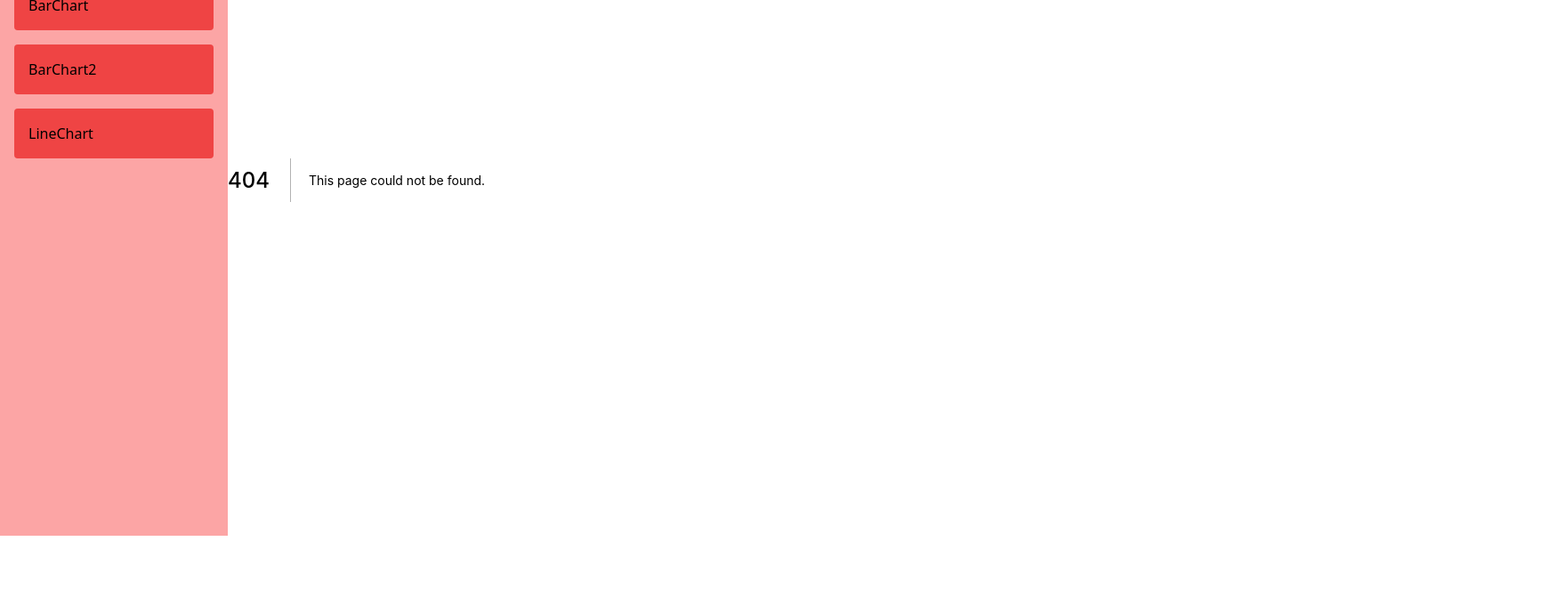
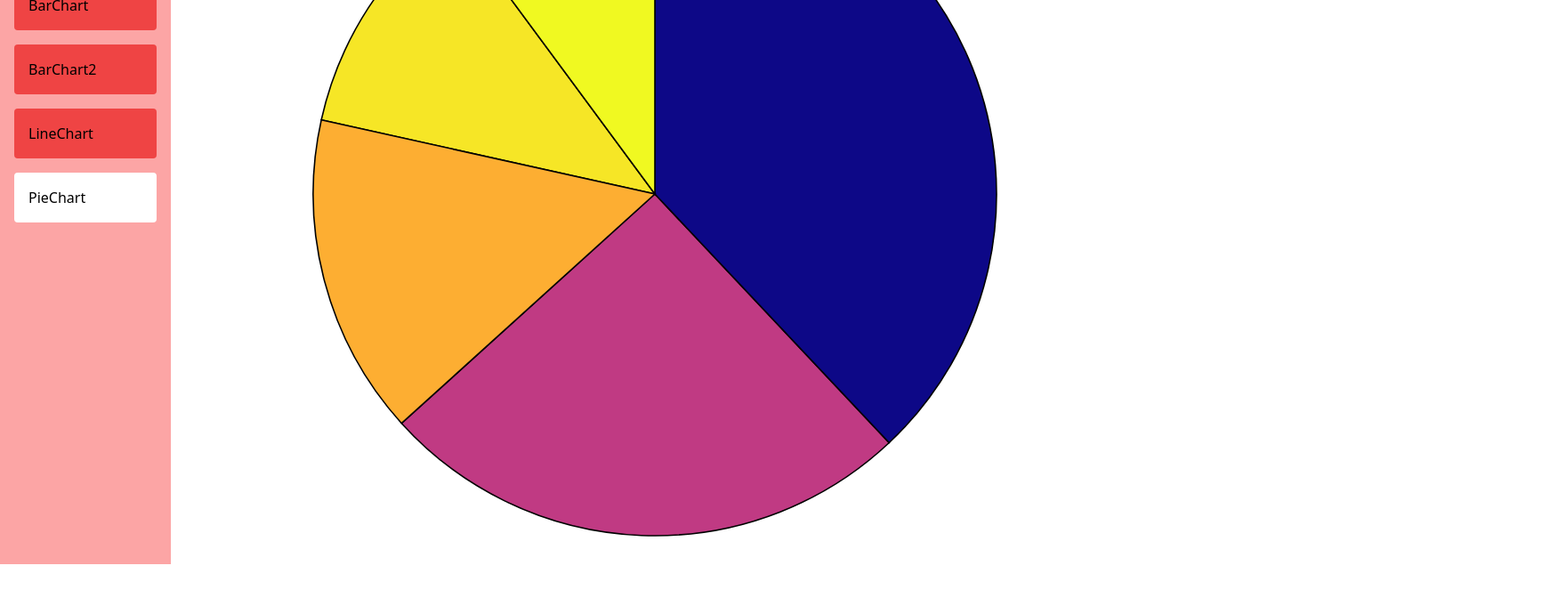
Before and after one commit to arkc1009/tour-diary, a Next.js app: page /pie in a window 1280 px wide. Before the commit this address had no page. Shown: the part 198-870 px from the top of the page at 89% size, 1760 px wide, since content can reach past the window. Before the commit the page ends 800 px from the top, so only its background shows below. Built offline with nearby package versions, Linux system fonts and the light colour scheme.

Commit message:
feat: add PieChart Practice

```diff
--- /dev/null
+++ b/components/charts/PieChart.tsx
@@ -0,0 +1,46 @@
+import { arc, interpolatePlasma, max, min, pie, scaleLinear, select } from 'd3';
+import React, { useEffect, useRef } from 'react';
+import useParseSize from '../../libs/useParseSize';
+import ChartBaseProps from './chartProps';
+
+const PieChart: React.FC<ChartBaseProps<number>> = ({
+  width,
+  height,
+  data
+}) => {
+  const [_width, _height] = useParseSize({ width, height });
+
+  const svgRef = useRef<SVGSVGElement>(null);
+  const radius = Math.min(_width, _height) / 2;
+
+  useEffect(() => {
+    const svg = select(svgRef.current);
+    const myPie = pie<number>().value((d) => d);
+    const myArc = arc().innerRadius(0).outerRadius(radius);
+
+    const colors = scaleLinear()
+      .domain([Number(min(data)), Number(max(data))])
+      .range([1, 0]);
+
+    svg
+      .attr('transform', `translate(${_width / 2}, ${_height / 2})`)
+      .selectAll('path')
+      .data(myPie(data))
+      .join('path')
+      .attr('d', myArc as any)
+      .attr('fill', (d) => interpolatePlasma(colors(d.data)))
+      .attr('stroke', 'black')
+      .attr('stroke-width', '0.1rem');
+  }, [data, radius, _width, _height]);
+
+  return (
+    <svg
+      ref={svgRef}
+      width={_width}
+      height={_height}
+      className='overflow-visible'
+    />
+  );
+};
+
+export default PieChart;
--- a/components/layout.tsx
+++ b/components/layout.tsx
@@ -16,7 +16,8 @@ const Layout: React.FC = ({ children }) => {
       { href: '/about', title: 'about' },
       { href: '/barChart', title: 'BarChart' },
       { href: '/barChart2', title: 'BarChart2' },
-      { href: '/line', title: 'LineChart' }
+      { href: '/line', title: 'LineChart' },
+      { href: '/pie', title: 'PieChart' }
     ],
     []
   );
--- /dev/null
+++ b/pages/pie.tsx
@@ -0,0 +1,15 @@
+import React, { useState } from 'react';
+import { NextPage } from 'next';
+import PieChart from '../components/charts/PieChart';
+
+const Pie: NextPage = () => {
+  const [data] = useState([9, 20, 30, 8, 12]);
+
+  return (
+    <div className='p-8'>
+      <PieChart data={data} width={1024} height={768} />
+    </div>
+  );
+};
+
+export default Pie;
```
